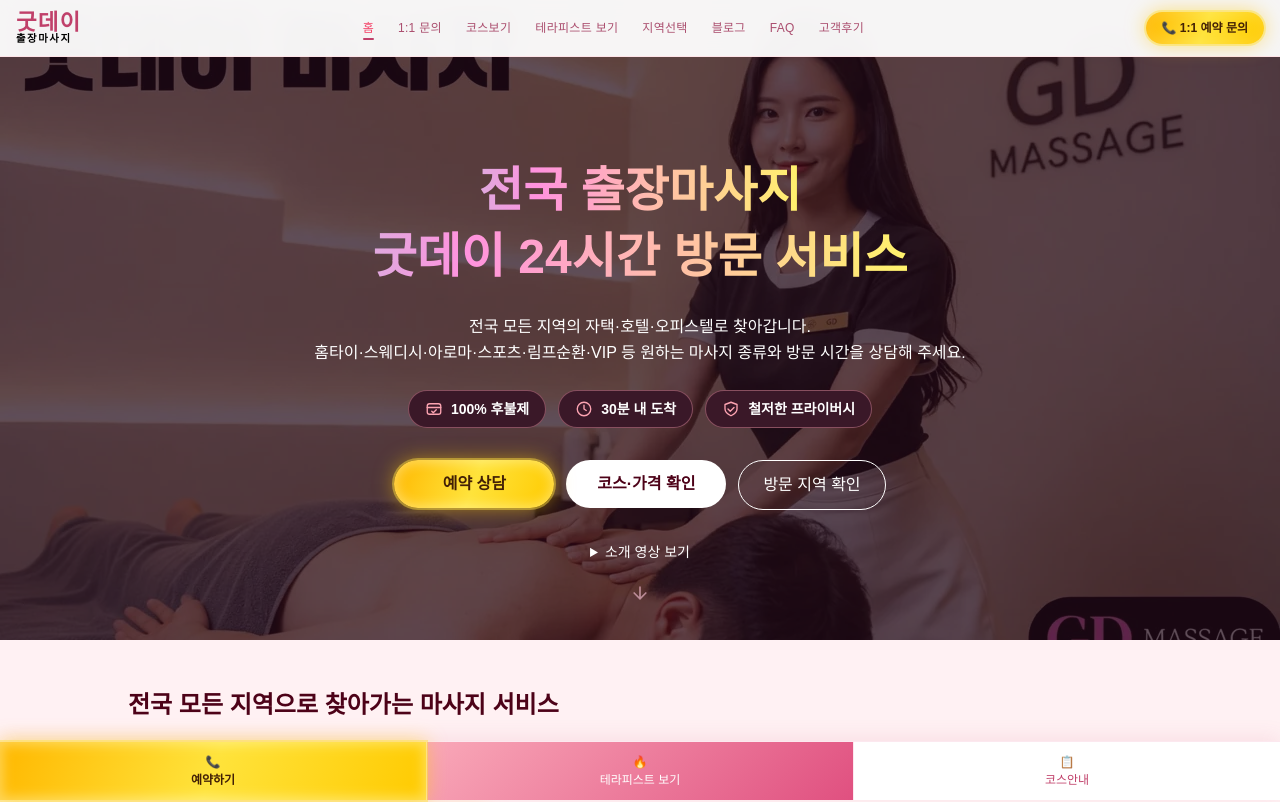
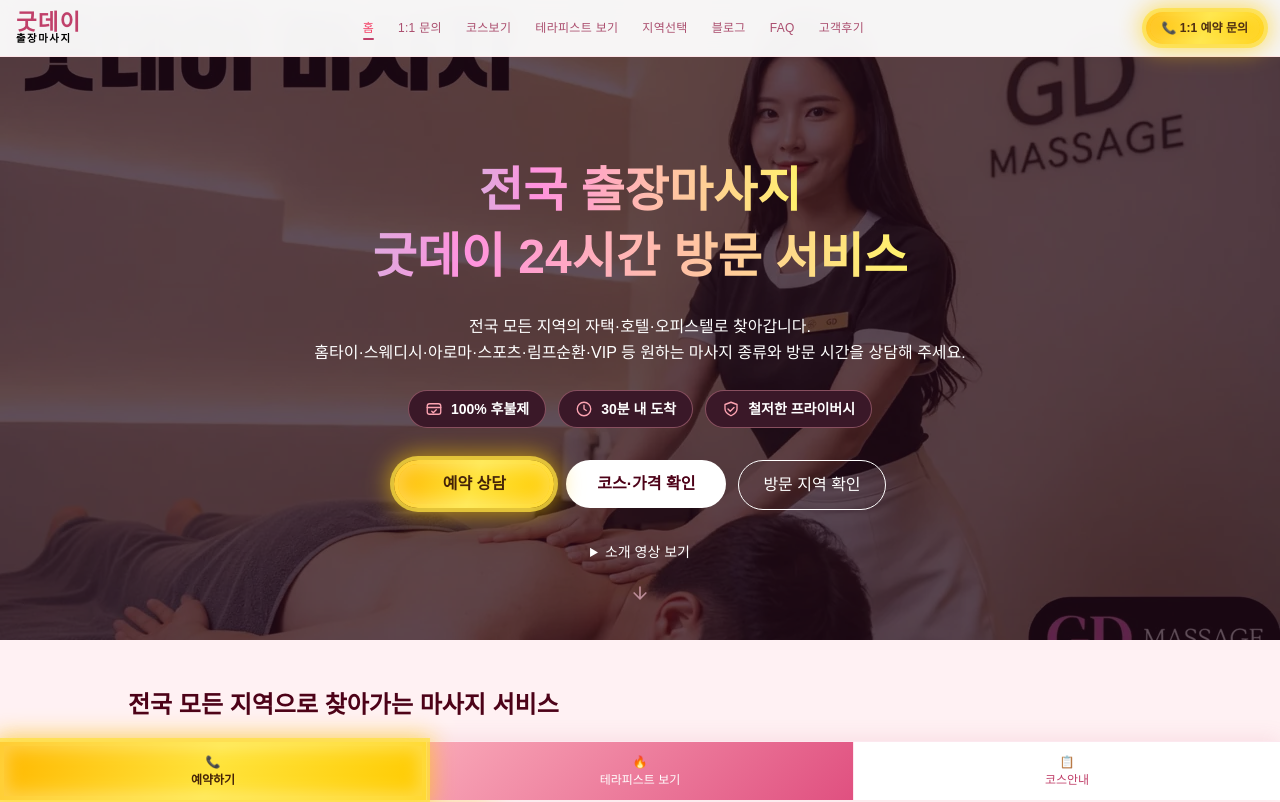
Before and after one commit to kimguang323/goodday-massage, a Next.js app: page / in a window 1280 px wide. Shown: the top 802 px of the page. Built offline with nearby package versions, Linux system fonts and the light colour scheme.

Commit message:
Strengthen booking button glowing border

```diff
--- a/src/index.css
+++ b/src/index.css
@@ -66,7 +66,7 @@ h2 {
   background: linear-gradient(110deg, #ffb800, #ffe33b, #ffca00) !important;
   color: #422006 !important;
   font-weight: 700;
-  box-shadow: 0 0 0 2px rgb(255 224 65 / 45%), 0 0 20px rgb(255 204 0 / 55%);
+  box-shadow: 0 0 0 4px rgb(255 224 65 / 75%), 0 0 24px 5px rgb(255 204 0 / 65%);
 }
 .booking-shimmer:not([href="https://t.me/sy2267"])::after {
   content: '';
@@ -74,12 +74,13 @@ h2 {
   inset: 0;
   border-radius: inherit;
   pointer-events: none;
-  box-shadow: inset 0 0 12px 3px rgb(255 255 220 / 80%);
-  animation: booking-glow-pulse 2.4s ease-in-out infinite alternate;
+  border: 4px solid #fff8a0;
+  box-shadow: inset 0 0 16px 4px rgb(255 255 220 / 95%);
+  animation: booking-glow-pulse 1.6s ease-in-out infinite alternate;
 }
 @keyframes booking-glow-pulse {
-  from { opacity: 0.15; }
-  to { opacity: 0.85; }
+  from { opacity: 0.2; }
+  to { opacity: 1; }
 }
 @keyframes booking-shimmer-slide {
   from { transform: translateX(-110%); }
```
